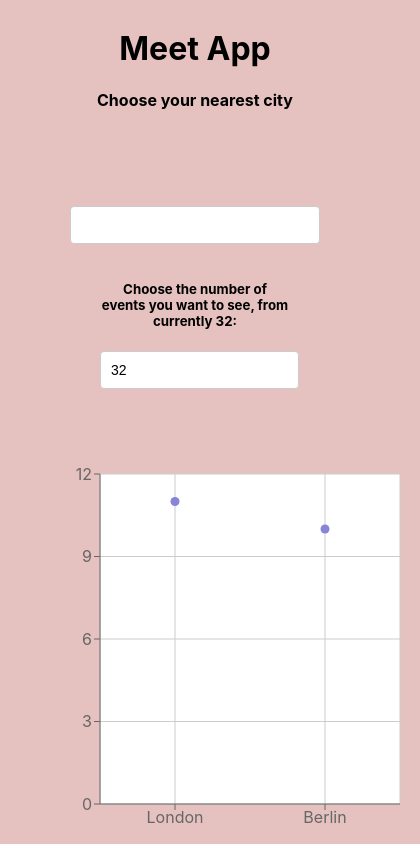
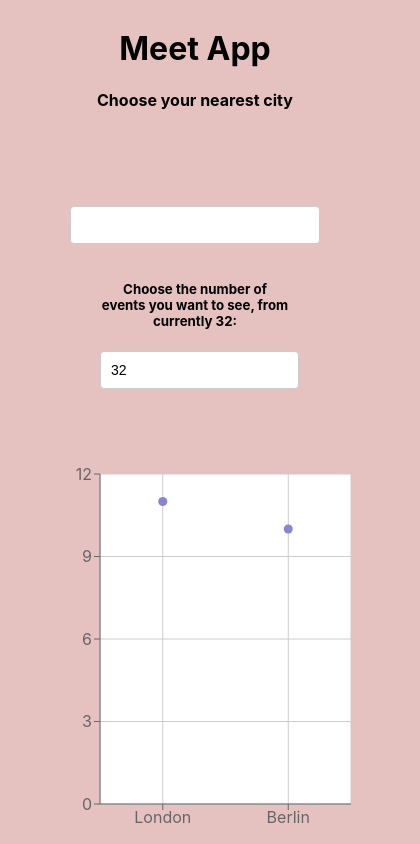
Before and after one commit to berkdisli/meet, a React (Create React App) app: page / in a window 390 px wide. Shown: the top 844 px of the page, 420 px wide, since content can reach past the window. Built offline with nearby package versions, Linux system fonts and the light colour scheme; what atatus-spa would draw is missing.

Commit message:
4.8 chart responsivecontainer

```diff
--- a/src/App.js
+++ b/src/App.js
@@ -12,7 +12,8 @@ import {
   XAxis,
   YAxis,
   CartesianGrid,
-  Tooltip
+  Tooltip,
+  ResponsiveContainer
 } from 'recharts';
 
 class App extends Component {
@@ -78,9 +79,8 @@ class App extends Component {
         </div>
         <CitySearch locations={this.state.locations} updateEvents={this.updateEvents} />
         <NumberOfEvents numberOfEvents={this.state.numberOfEvents} updateEventCount={this.updateEventCount} />
+        <ResponsiveContainer height={400} >
           <ScatterChart
-          width={400}
-          height={400}
             margin={{
               top: 20, right: 20, bottom: 20, left: 20,
             }}>
@@ -90,6 +90,7 @@ class App extends Component {
             <Tooltip cursor={{ strokeDasharray: '3 3' }} />
             <Scatter name="" data={this.getData()} fill="#8884d8" />
           </ScatterChart>
+        </ResponsiveContainer>
         <EventList events={this.state.events} />
       </div>
     );
```
Lines whose indentation alone changed are shown as unchanged.
